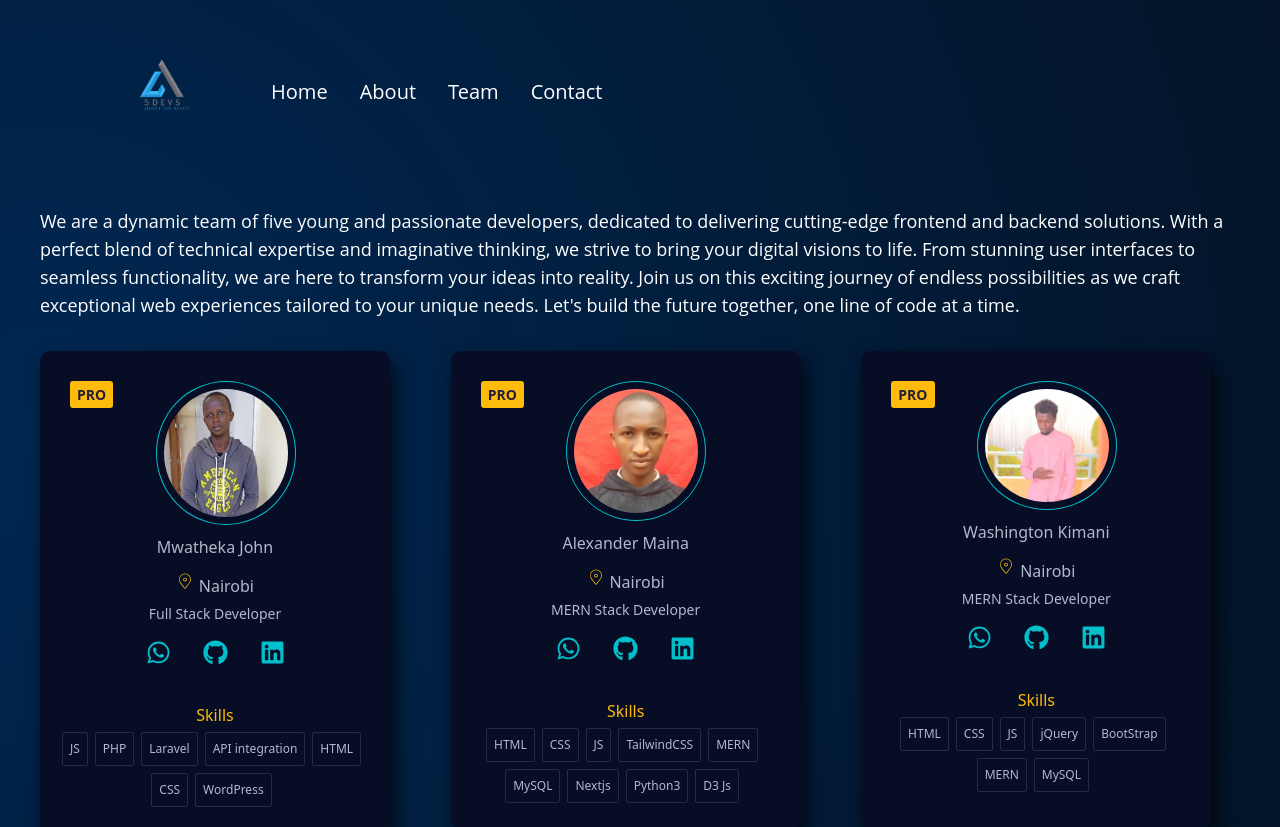
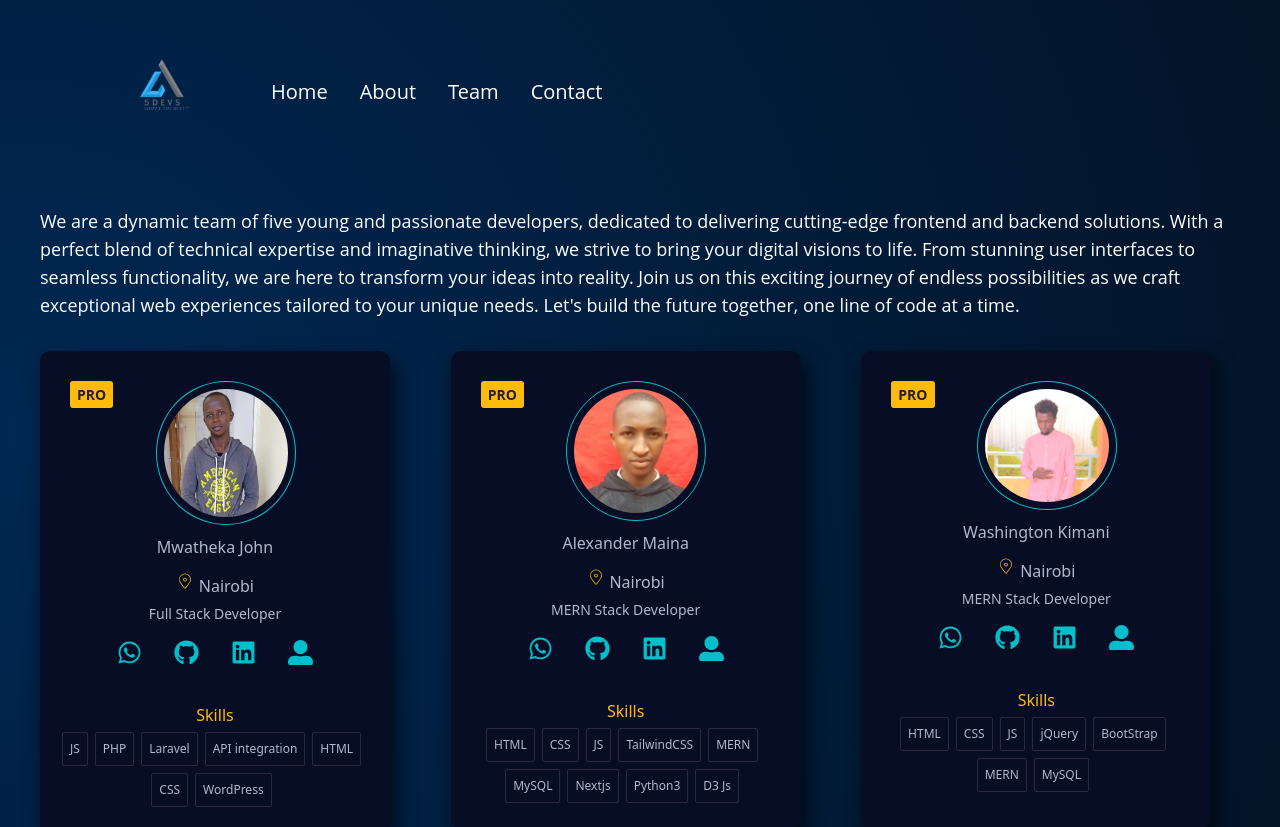
Before and after one commit to Alekiie/5-Dev-Community, a React (Vite) app: page /team in a window 1280 px wide. Shown: the top 827 px of the page. Built offline with nearby package versions, Linux system fonts and the light colour scheme; the HTML template or start-up script is replaced by a standard one; a web font is replaced by a local one.

Commit message:
Some Changes

```diff
--- a/src/components/cards/Cards.jsx
+++ b/src/components/cards/Cards.jsx
@@ -18,6 +18,7 @@ const Cards = ({data}) => {
         <a href={data.whatsapp} target='_blank'><FaIcons.FaWhatsapp className='social_icon'/></a>
         <a href={data.github} target='_blank'><FaIcons.FaGithub className='social_icon'/></a>
         <a href={data.linkedin} target='_blank'><FaIcons.FaLinkedin className='social_icon'/></a>
+        <a href={data.portfolio} target='_blank'><FaIcons.FaUserAlt className='social_icon'/></a>
       </div>
       <div className="skills">
         <h6>Skills</h6>
--- a/src/pages/Team.jsx
+++ b/src/pages/Team.jsx
@@ -11,6 +11,7 @@ const props = [
     whatsapp: "https://wa.me/+254757909044?text=Hello%20John",
     github: "https://github.com/Mwatheka",
     linkedin: "https://www.linkedin.com/in/abraham-mwatheka-424250239",
+    portfolio: "#",
     role: "Full Stack Developer",
     skills: [
       "JS",
@@ -29,6 +30,7 @@ const props = [
     whatsapp: "https://wa.me/+254768444197?text=Hello%20Alex",
     github: "https://github.com/Alekiie",
     linkedin: "https://www.linkedin.com/in/alexander-maina-63ba8a232",
+    portfolio: "https://alexander-maina.vercel.app/",
     role: "MERN Stack Developer",
     skills: [
       "HTML",
@@ -49,6 +51,7 @@ const props = [
     whatsapp: "https://wa.me/+254745811535?text=Hello%20Washington",
     github: "https://github.com/Washington-Kimani",
     linkedin: "https://www.linkedin.com/in/washington-kimani-4a306b232/",
+    portfolio: "https://kimani-washington.vercel.app/",
     role: "MERN Stack Developer",
     skills: ["HTML", "CSS", "JS", "jQuery", "BootStrap", "MERN", "MySQL"],
   },
@@ -59,6 +62,7 @@ const props = [
     whatsapp: "https://wa.me/+254112858989?text=Hello%20Joseph",
     github: "https://github.com/",
     linkedin: "https://ke.linkedin.com/in/joseph-odira-52b283225",
+    portfolio: "#",
     role: "FrontEnd Developer",
     skills: [
       "JS",
@@ -77,6 +81,7 @@ const props = [
     whatsapp: "https://wa.me/+254716453748?text=Hello%20Nick",
     github: "https://github.com/nic3holas",
     linkedin: "https://www.linkedin.com/in/nicholas-murimi-684113233",
+    portfolio: "#",
     role: "Full Stack Developer",
     skills: [
       "HTML",
```
Also changed, not shown: 1 other file (tests, documents, lock files or other folders).
